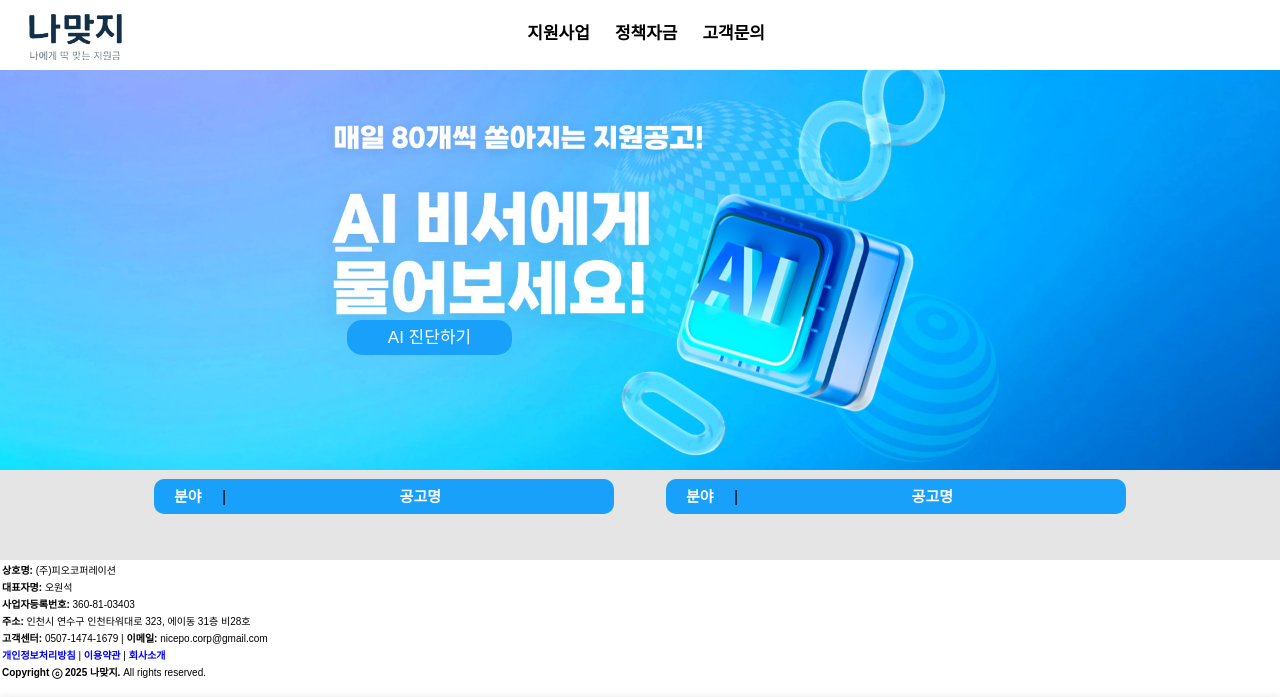
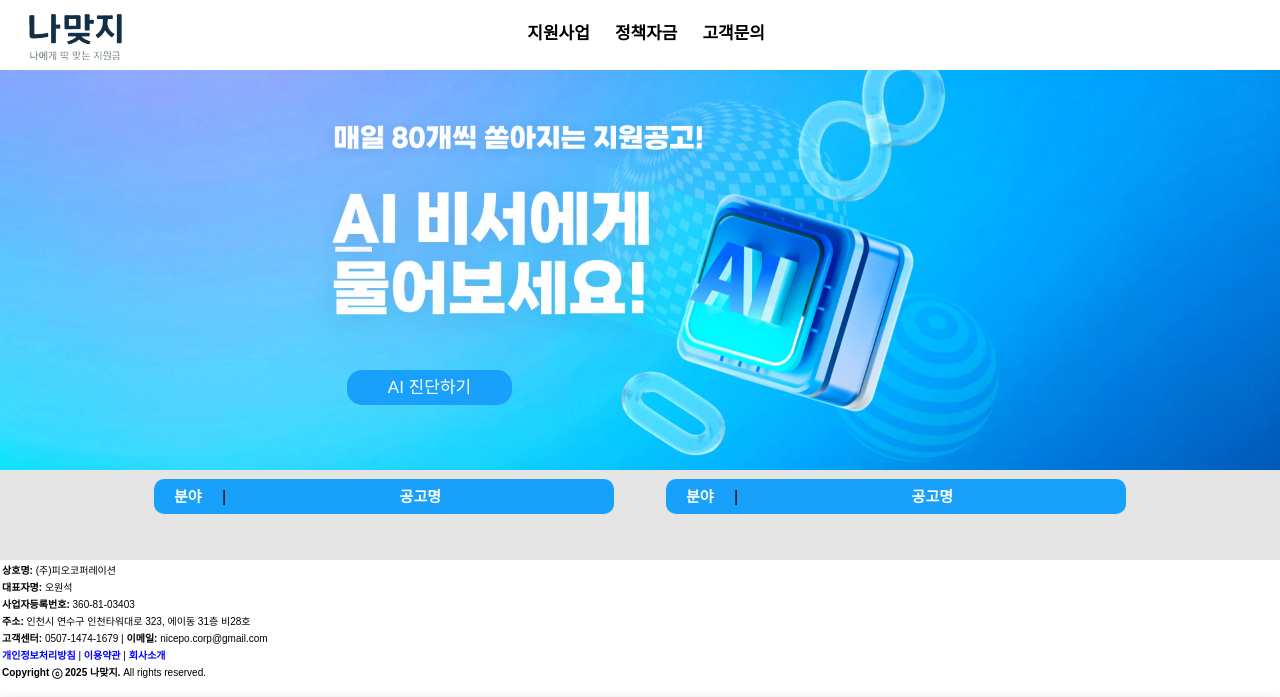
Before and after one commit to System-out-gyuil/PO_Web, a Django app: page / in a window 1280 px wide. Shown: the top 697 px of the page. Run offline with Django 5.2, Linux system fonts and the light colour scheme; data that the repository does not hold is empty.

Commit message:
main banner btn mobile bug fix

```diff
--- a/static/main/main.css
+++ b/static/main/main.css
@@ -1,4 +1,5 @@
 .main-container {
+  position: relative;
   display: flex;
   margin: 0 auto;
   flex-direction: column;
@@ -14,7 +15,7 @@
   height: 35px;
   background-color: #18a0fb;
   position: absolute;
-  top: 40%;
+  top: 75%;
   right: 60%;
   font-family: 'Nanum Barun Gothic', sans-serif;
   font-size: 17px;
@@ -153,7 +154,7 @@ ul {
   }
 
   .banner-btn {
-    top: 30%;
+    top: 70%;
     right: 50%;
   }
 }
```
